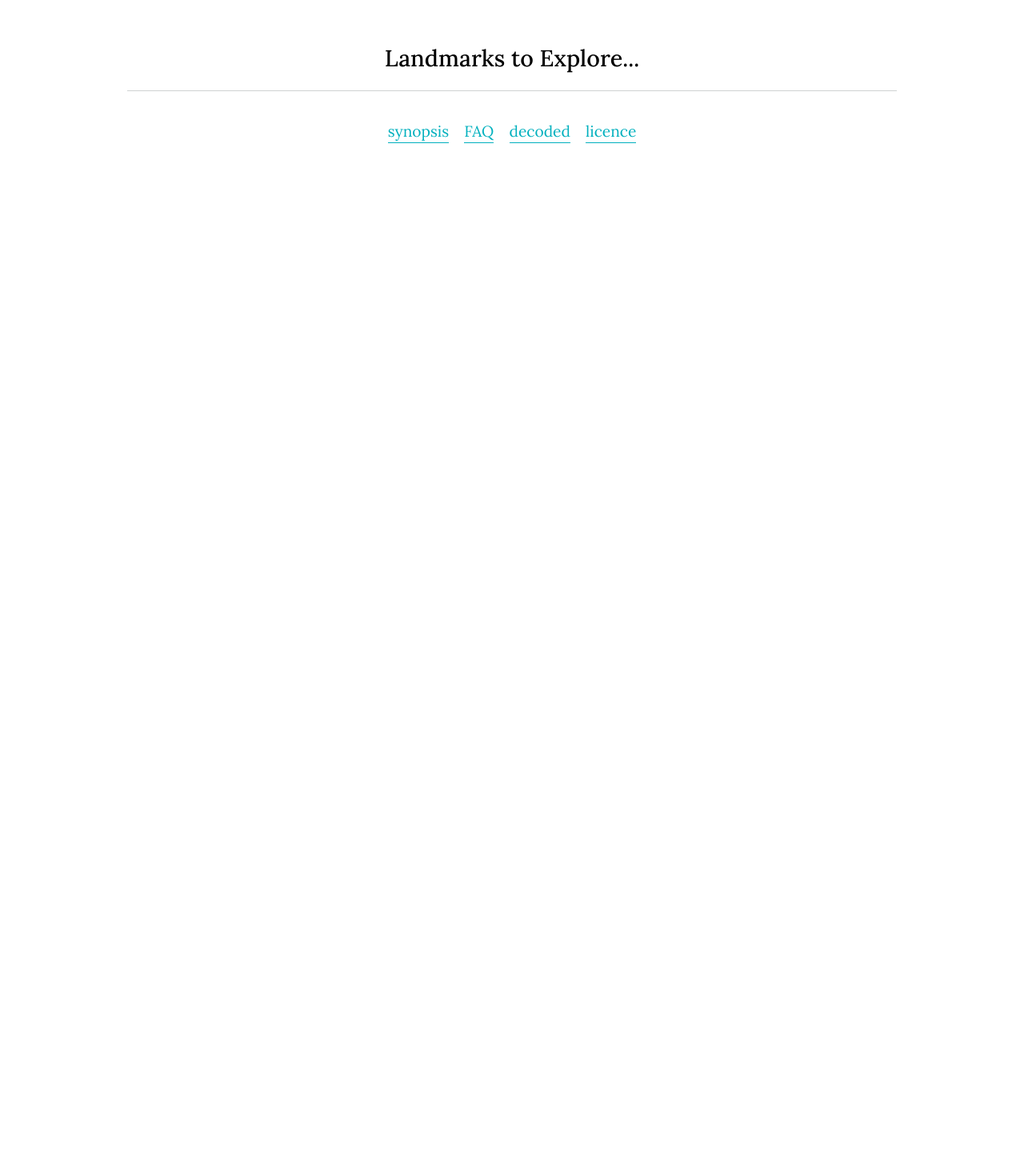
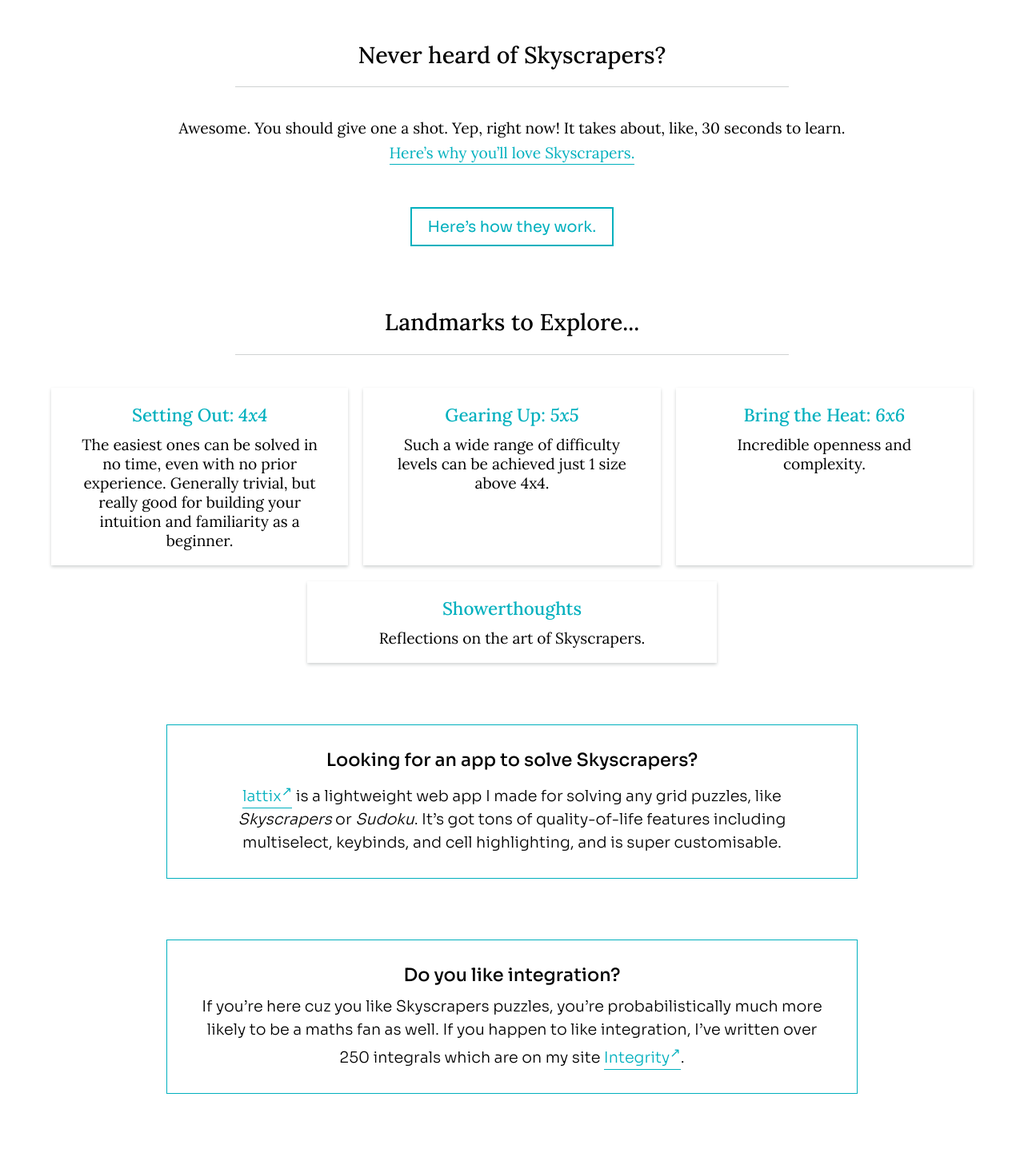
Before and after one commit to Sup2point0/skyscraping, a SvelteKit app: page / in a window 1280 px wide. Shown: the part 740-2187 px from the top of the page at 80% size. Before the commit the page ends 955 px from the top, so only its background shows below. Built offline with nearby package versions, Linux system fonts and the light colour scheme.

Commit message:
dev: develop homepage

```diff
--- a/src/routes/(home)/+page.svelte
+++ b/src/routes/(home)/+page.svelte
@@ -13,6 +13,8 @@ import { base } from "$app/paths";
   <main>
 
 <header>
+  <img alt="" src="{base}/skyscraping-icon.svg">
+
   <h1> Skyscraping </h1>
   <p class="caption"> by Sup#2.0 </p>
 </header>
@@ -29,8 +31,9 @@ import { base } from "$app/paths";
 </section>
 
 <section>
+  <h2> Never heard of Skyscrapers? </h2>
+
   <div class="para">
-    <p> Never heard of Skyscrapers? </p>
     <p> Awesome. You should give one a shot. Yep, right now! It takes about, like, 30 seconds to learn. <a href="{base}/showerthoughts/why">Here’s why you’ll love Skyscrapers.</a> </p>
   </div>
 
@@ -41,6 +44,42 @@ import { base } from "$app/paths";
 
 <section>
   <h2> Landmarks to Explore... </h2>
+
+  <ul class="cards">
+    <a class="card" href="{base}/walk/4x4">
+      <h3> Setting Out: <em>4x4</em> </h3>
+      <p> The easiest ones can be solved in no time, even with no prior experience. Generally trivial, but really good for building your intuition and familiarity as a beginner. </p>
+    </a>
+
+    <a class="card" href="{base}/walk/4x4">
+      <h3> Gearing Up: <em>5x5</em> </h3>
+      <p> Such a wide range of difficulty levels can be achieved just 1 size above 4x4. </p>
+    </a>
+
+    <a class="card" href="{base}/walk/4x4">
+      <h3> Bring the Heat: <em>6x6</em> </h3>
+      <p> Incredible openness and complexity. </p>
+    </a>
+
+    <a class="card" href="{base}/thoughts">
+      <h3> Showerthoughts </h3>
+      <p> Reflections on the art of Skyscrapers. </p>
+    </a>
+  </ul>
+</section>
+
+<section>
+  <blockquote>
+    <h3> Looking for an app to solve Skyscrapers? </h3>
+    <p> <a target="_blank" href="https://sup2point0.github.io/lattix">lattix<sup>↗</sup></a> is a lightweight web app I made for solving any grid puzzles, like <em>Skyscrapers</em> or <em>Sudoku</em>. It’s got tons of quality-of-life features including multiselect, keybinds, and cell highlighting, and is super customisable. </p>
+  </blockquote>
+</section>
+
+<section>
+  <blockquote>
+    <h3> Do you like integration? </h3>
+    <p> If you’re here cuz you like Skyscrapers puzzles, you’re probabilistically much more likely to be a maths fan as well. If you happen to like integration, I’ve written over 250 integrals which are on my site <a target="_blank" href="https://sup2point0.github.io/integrity">Integrity<sup>↗</sup></a>. </p>
+  </blockquote>
 </section>
 
 <footer>
@@ -66,11 +105,14 @@ import { base } from "$app/paths";
 }
 
 main {
+  max-width: 60rem;
   @include font-body;
   text-align: center;
 }
 
 header {
+  padding-bottom: 0.5rem;
+
   h1 {
     padding-bottom: 0.25em;
     margin: 0;
@@ -82,6 +124,12 @@ header {
 
   p.caption {
     margin: 0;
+    font-size: 120%;
+  }
+
+  img {
+    max-width: 8em;
+    aspect-ratio: 1;
   }
 }
 
@@ -92,33 +140,87 @@ section {
   align-items: center;
 
   h2 {
-    width: 80%;
-    margin: 0;
+    width: 60%;
     padding-bottom: 0.75em;
+    margin: 0 0 0.75em;
     font-weight: 500;
     border-bottom: 1px solid $col-line;
   }
+}
 
-  .para {
-    width: 75%;
-    padding-bottom: 1em;
-  }
+footer {
+  padding-top: 2rem;
+}
+
+.para {
+  width: 75%;
+  padding-bottom: 2em;
 
   p {
-    margin: 0.5em 0;
+    margin: 0.75em 0;
+    line-height: 160%;
   }
 }
 
-a {
-  @include link-underline();
-}
-
 ul {
+  width: 100%;
   display: flex;
-  flex-direction: row wrap;
+  flex-flow: row wrap;
   justify-content: center;
   gap: 1em;
   list-style: none;
 }
 
+.cards {
+  padding-top: 1rem;
+}
+
+.card {
+  flex: 1 1 15em;
+  min-width: 15em;
+  max-width: 40vw;
+  padding: 1rem 1.5rem;
+  color: unset;
+  text-decoration: none;
+  background: light-dark(white, black);
+  box-shadow: 0 2px 4px $col-line;
+  transition: all 0.1s ease-out;
+
+  &:hover, &:focus-visible {
+    cursor: pointer;
+    box-shadow: 0 4px 8px $col-line;
+
+    h3 {
+      color: $col-deut;
+    }
+  }
+
+  h3 {
+    margin-bottom: 0.5em;
+    color: $col-prot;
+    font-weight: 500;
+  }
+}
+
+blockquote {
+  width: 75%;
+  padding: 1.5rem 2rem;
+  @include font-ui;
+  border: 1px solid $col-prot;
+
+  h3 {
+    padding-bottom: 0.5em;
+    font-weight: 500;
+  }
+
+  p {
+    font-weight: 350;
+    line-height: 150%;
+  }
+}
+
+a:not(.card) {
+  @include link-underline();
+}
+
 </style>
```
